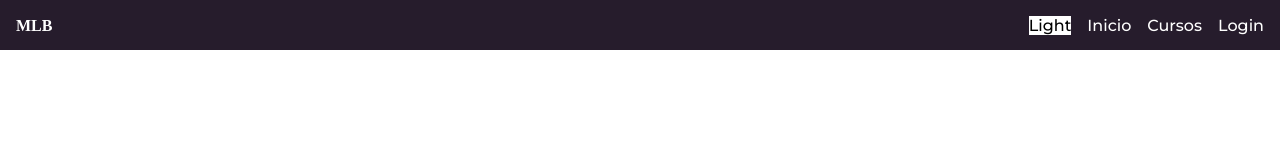
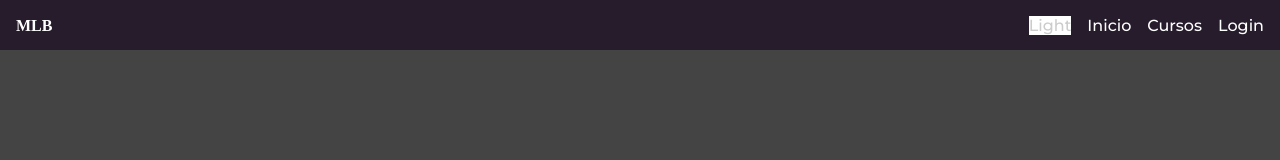
Before and after one commit to bsquiroz/ing-software-pro, a React (Create React App) app: page /#/ in a window 1280 px wide. Shown: the top 160 px of the page. Built offline with nearby package versions, Linux system fonts and the light colour scheme; a web font is replaced by a local one.

Commit message:
Añadiendo la animación a la seccion de home

```diff
--- a/package.json
+++ b/package.json
@@ -12,6 +12,7 @@
     "react-router-dom": "^5.2.0",
     "react-scripts": "4.0.3",
     "redux-devtools-extension": "^2.13.9",
+    "scrollreveal": "^4.0.9",
     "sweetalert2": "^11.1.4",
     "web-vitals": "^1.1.2"
   },
--- a/src/components/Inicio/index.js
+++ b/src/components/Inicio/index.js
@@ -1,10 +1,20 @@
-import React from "react";
+import React, {useEffect, useRef } from "react";
 import "./styles.css";
 import { Link } from "react-router-dom";
+import {scrollReveal} from '../../helpers/scrollReveals'
 
 export const Inicio = () => {
+    const inicioRef = useRef(null)
+
+    useEffect(() => {
+        scrollReveal({
+			component: inicioRef.current,
+			direction: 'top',
+			time: 900
+		})
+    }, [])
     return (
-        <section className="container">
+        <section ref={inicioRef}  className="container">
             <div className="home">
                 <div className="home__text">
                     <h2>
--- a/src/components/darkMode/index.js
+++ b/src/components/darkMode/index.js
@@ -1,4 +1,4 @@
-import React from 'react'
+import React, {useEffect} from 'react'
 import "./styles.css"
 
 import { useSelector, useDispatch } from "react-redux";
@@ -12,6 +12,18 @@ export const DarkMode = () => {
         dispatch(applyDarkMode())
     }
 
+
+    useEffect(() => {
+        if (stateDarkMode) {
+            document.querySelector('html').removeAttribute('scheme')
+            document.querySelector('html').setAttribute('scheme', 'dark-mode')
+        } else {
+            document.querySelector('html').removeAttribute('scheme')
+            document.querySelector('html').setAttribute('scheme', 'light-mode')
+        }
+    }, [stateDarkMode])
+
+
     const IconTheme = stateDarkMode ? <span>Dark</span> : <span>Light</span>
 
     return (
--- /dev/null
+++ b/src/helpers/scrollReveals.js
@@ -0,0 +1,29 @@
+import lib from 'scrollreveal'
+
+const ScrollReveal = lib()
+
+const srConfig = (delay, viewFactor, origin, time) => ({
+	origin: origin,
+	distance: '20px',
+	duration: time,
+	delay,
+	rotate: { x: 0, y: 0, z: 0 },
+	opacity: 0,
+	scale: 1,
+	easing: 'cubic-bezier(0.645, 0.045, 0.355, 1)',
+	mobile: true,
+	reset: false,
+	useDelay: 'always',
+	viewFactor,
+	viewOffset: { top: 0, right: 0, bottom: 0, left: 0 }
+})
+
+export const scrollReveal = ({
+	component,
+	delay = 200,
+	scope = 0.18,
+	direction = 'left',
+	time = 700
+}) => {
+	ScrollReveal.reveal(component, srConfig(delay, scope, direction, time))
+}
--- a/src/index.css
+++ b/src/index.css
@@ -5,6 +5,11 @@
     --morado-medio: #3e2c41;
     --morado-claro: #5c527f;
     --azul-claro: #6e85b2;
+
+    /* Variables para el theme color */
+    --font-color: #f4f4f4;
+    --primary-color: #323444;
+    --secondary-color: #242533;
 }
 
 * {
@@ -34,6 +39,25 @@ body {
     padding: 1em;
 }
 
+
+/* Themecolor */
+html[scheme='light-mode'] {
+    --font-color: #444444;
+    --primary-color: #cccccc;
+    --secondary-color: #b5b5b5;
+}
+
+html[scheme='dark-mode'] {
+    --font-color: #f4f4f4;
+    --primary-color: #323444;
+    --secondary-color: #242533;
+}
+
+html {
+    background-color: var(--font-color);
+    color: var(--primary-color);
+}
+
 @media (max-width: 500px) {
     .container {
         padding-top: 5em;
```
Also changed, not shown: 1 other file (tests, documents, lock files or other folders).
